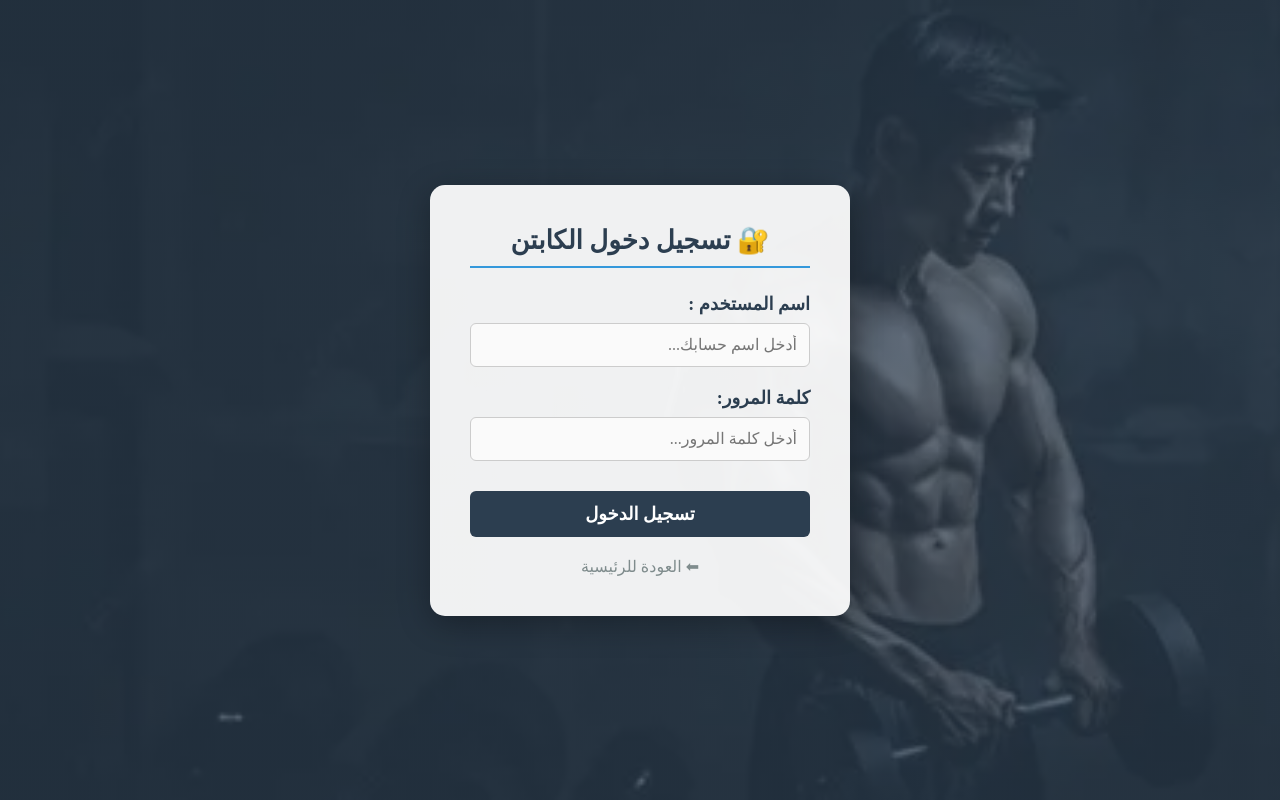
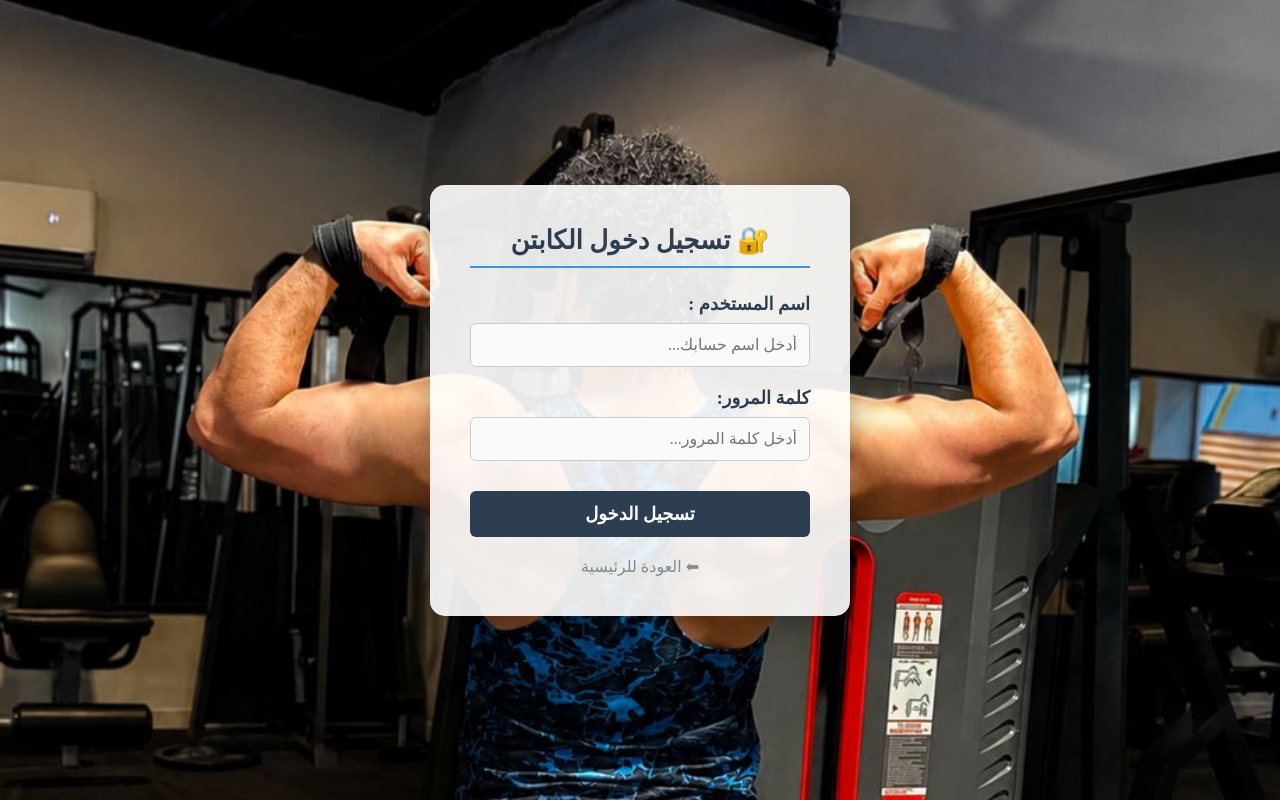
Before and after one commit to m48926601-hash/my-first-website, a Django app: page /coach/login/ in a window 1280 px wide. Run offline with Django 4.2, Linux system fonts and the light colour scheme.

Commit message:
تحديث خلفية شاشات التسجيل والدخول

```diff
--- a/athletes/templates/athletes/coach_login.html
+++ b/athletes/templates/athletes/coach_login.html
@@ -15,16 +15,15 @@
             justify-content: center;
             align-items: center;
             height: 100vh;
-            /* استدعاء نفس الصورة مع طبقة تغميق متناسقة */
-            background-image: linear-gradient(rgba(44, 62, 80, 0.75), rgba(44, 62, 80, 0.75)),
-            url("{% static 'images/bg_home.jpg' %}");
+            background-image: url("{% static 'images/coach6.PNG' %}");
             background-size: cover;
-            background-position: center;
+            background-position: center top;
             background-repeat: no-repeat;
+            background-attachment: fixed;
         }
 
         .login-panel {
-            background: rgba(255, 255, 255, 0.93);
+            background: rgba(255, 255, 255, 0.9);
             padding: 40px;
             border-radius: 15px;
             box-shadow: 0 8px 32px rgba(0, 0, 0, 0.3);
--- a/athletes/templates/athletes/home.html
+++ b/athletes/templates/athletes/home.html
@@ -17,7 +17,7 @@
             height: 100vh;
             /* استدعاء صورة الخلفية من مسار الجانغو الصحيح */
             background-image: linear-gradient(rgba(44, 62, 80, 0.7), rgba(44, 62, 80, 0.7)),
-            url("{% static 'images/bg_home.jpg' %}");
+            url("{% static 'images/coach6.PNG' %}");
             background-size: cover;
             background-position: center;
             background-repeat: no-repeat;
```
Also changed, not shown: athletes/templates/athletes/trainee_login.html (+4 -5 lines), athletes/templates/athletes/trainee_register.html (+4 -9 lines), athletes/static/images/coach6.PNG (added).
